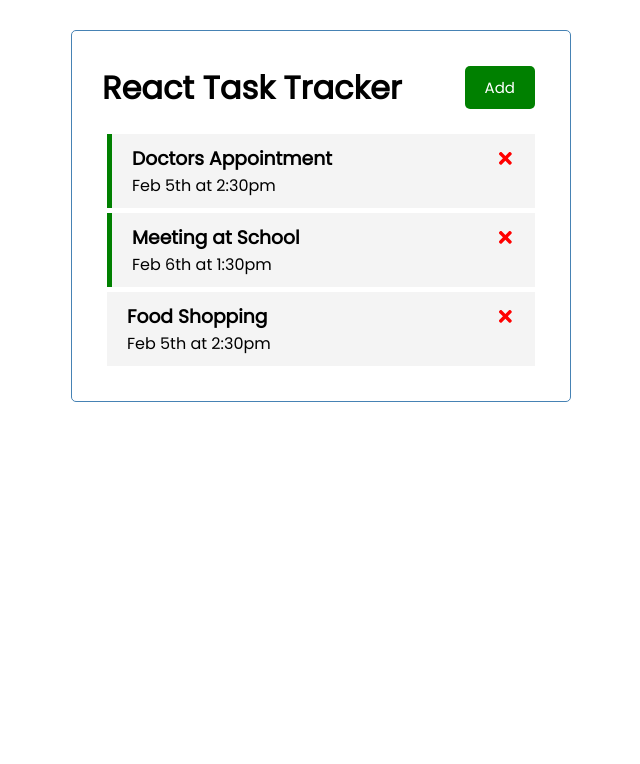
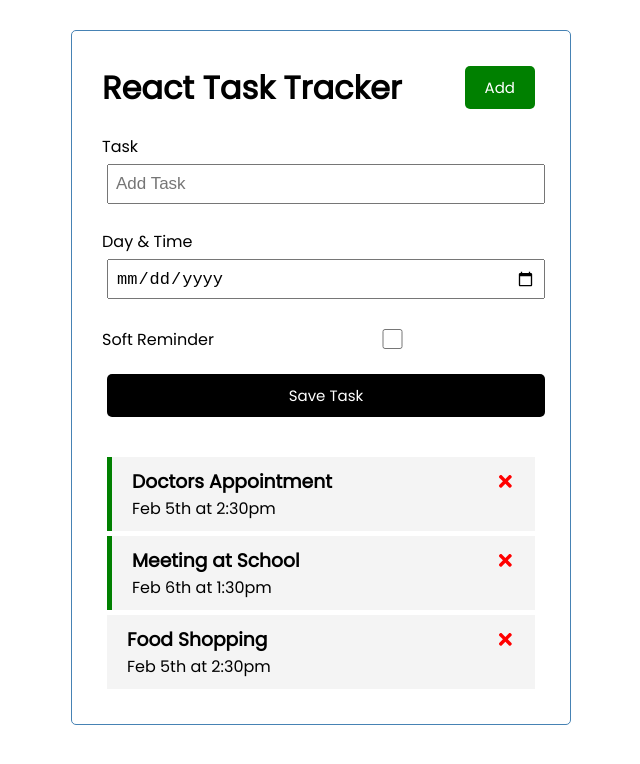
Before and after one commit to send-2-irfan/task-tracker-app, a React (Create React App) app: page / in a window 1280 px wide. Shown: the top 764 px of the page, without its empty margins (319-959 px from the left). Built offline with nearby package versions, Linux system fonts and the light colour scheme.

Commit message:
done with addTask

```diff
--- a/public/index.html
+++ b/public/index.html
@@ -7,7 +7,7 @@
     <meta name="theme-color" content="#000000" />
     <meta
       name="description"
-      content="Web site created using create-react-app"
+      content="react task tracker app"
     />
     <link rel="apple-touch-icon" href="%PUBLIC_URL%/logo192.png" />
     <!--
@@ -24,7 +24,7 @@
       work correctly both with client-side routing and a non-root public URL.
       Learn how to configure a non-root public URL by running `npm run build`.
     -->
-    <title>React App</title>
+    <title>Task Tracker</title>
   </head>
   <body>
     <noscript>You need to enable JavaScript to run this app.</noscript>
--- a/src/App.js
+++ b/src/App.js
@@ -2,6 +2,7 @@
 import Header from './components/Header';
 import Tasks from './components/Tasks';
 import { useState } from "react"
+import AddTask from './components/AddTask';
 
 
 const App =() => {
@@ -37,6 +38,7 @@
   return (
     <div className="container">
       <Header title={"React Task Tracker"} />
+      <AddTask />
       {tasks.length > 0 ? (<Tasks tasks={tasks} onDelete={onDelete} onToggle={onToggle} />) : 'No Tasks To Show'}
     </div>
   );
--- /dev/null
+++ b/src/components/AddTask.jsx
@@ -0,0 +1,27 @@
+import React, { useState } from 'react'
+
+function AddTask() {
+  const [text, setText] = useState('')
+  const [day, setDay] = useState('')
+  const [reminder, setReminder] = useState(false)
+
+  return (
+    <form className='add-form'>
+      <div className='form-control'>
+        <label>Task</label>
+        <input type='text' placeholder='Add Task' value={text} onChange={(e)=> setText(e.target.value)} />
+      </div>
+      <div className='form-control'>
+        <label>Day & Time</label>
+        <input type='date' placeholder='Add Day & Time'value={day} onChange={(e)=> setDay(e.target.value)} />
+      </div>
+      <div className='form-control form-control-check'>
+        <label>Soft Reminder</label>
+        <input type='checkbox' value={reminder} onChange={(e)=> setReminder(e.currentTarget.checked)}/>
+      </div>
+      <input type="submit" value='Save Task' className='btn btn-block' />
+    </form>
+  )
+}
+
+export default AddTask
```
